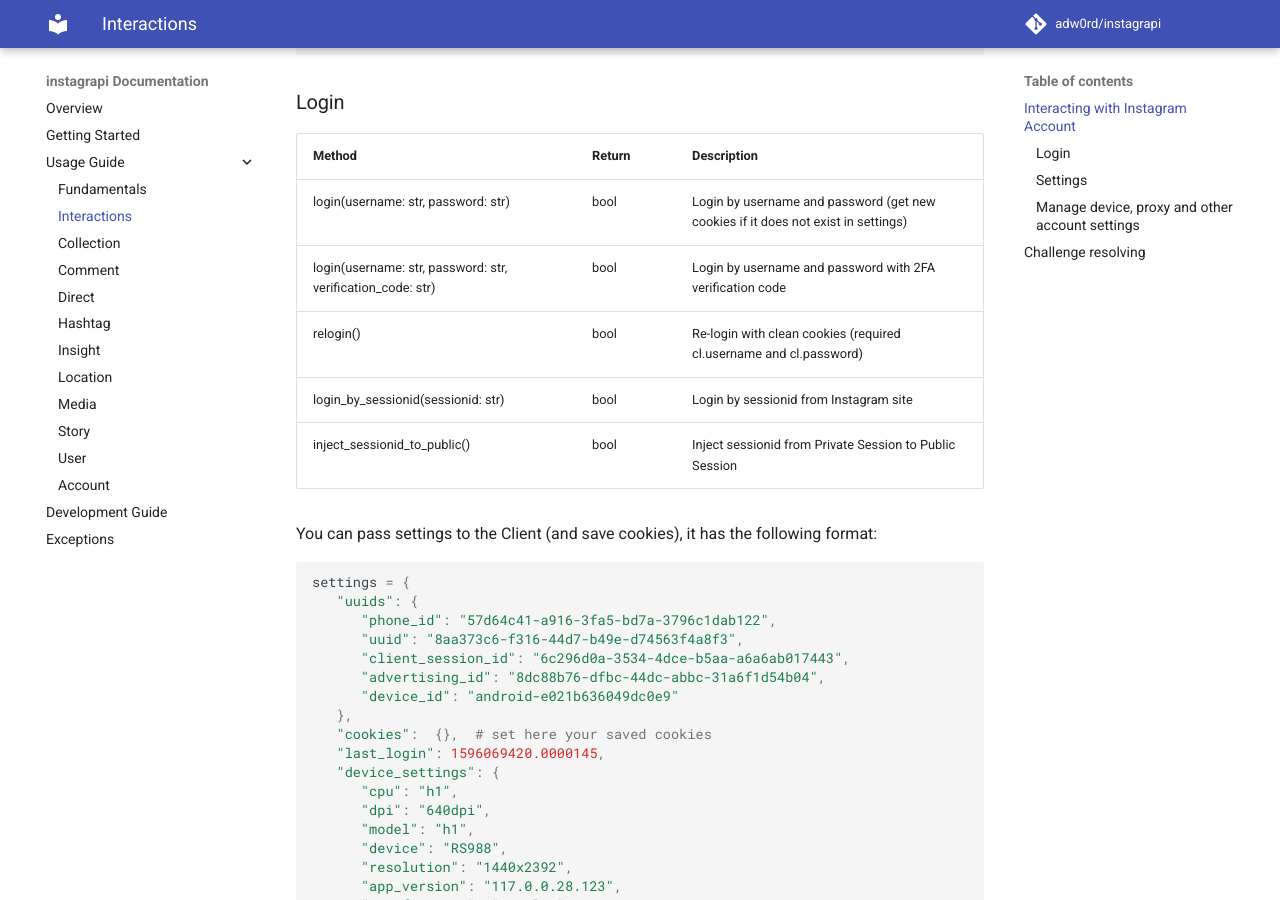
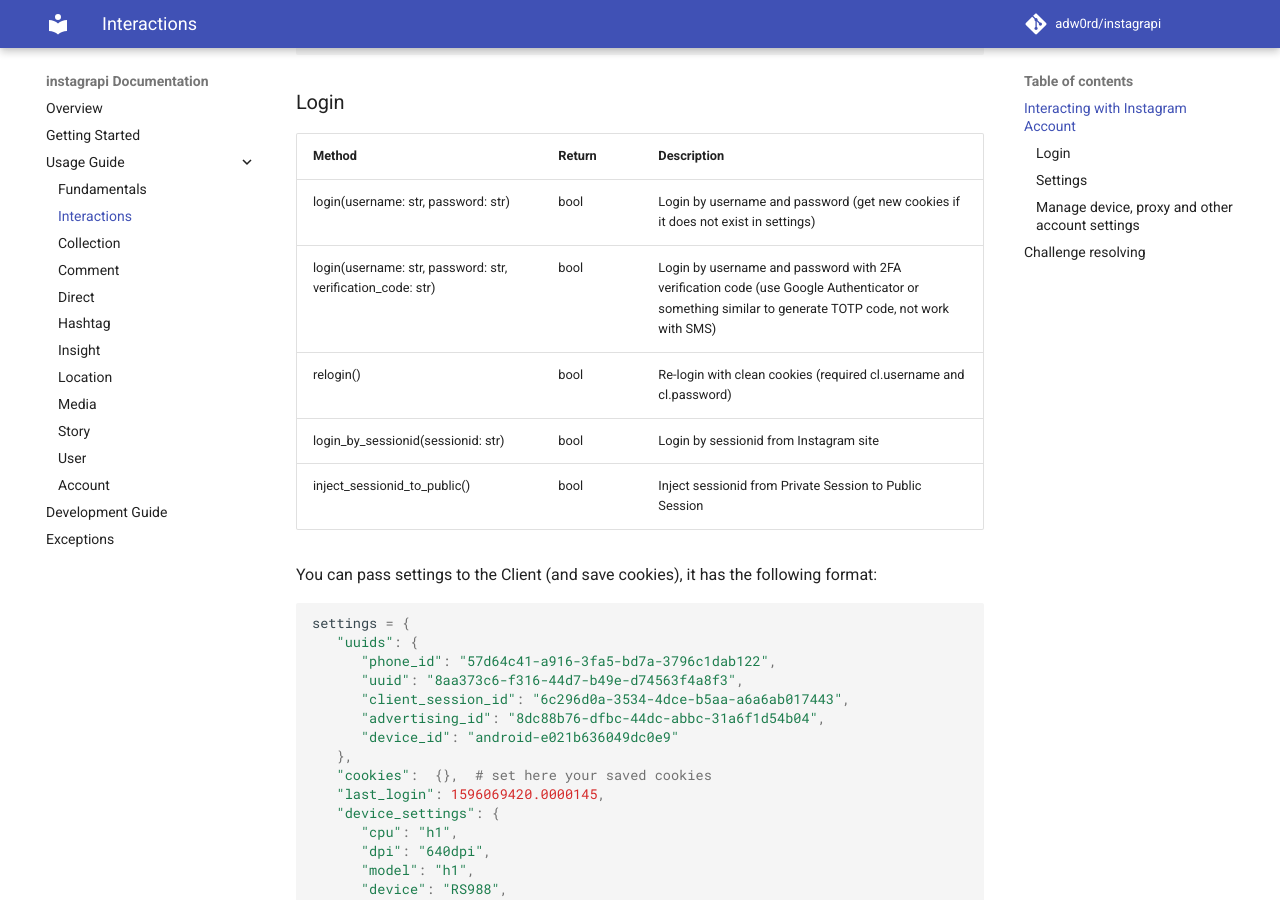
Before and after one commit to subzeroid/instagrapi, an MkDocs documentation site: the page built from docs/usage-guide/interactions.md, in a window 1280 px wide and 900 px high, scrolled down 1281 px. Built offline with MkDocs 1.6.1 and Material for MkDocs 9.7.7, drawn with Linux system fonts in a browser that asks for light colours; comment, search, counter and statistics services are not loaded; the version menu is left out.

Commit message:
Update info about 2FA in docs

```diff
--- a/docs/usage-guide/interactions.md
+++ b/docs/usage-guide/interactions.md
@@ -47,7 +47,7 @@
 | Method                              | Return  | Description
 | ----------------------------------- | ------- | -------------------------------------------------
 | login(username: str, password: str) | bool    | Login by username and password (get new cookies if it does not exist in settings)
-| login(username: str, password: str, verification_code: str) | bool | Login by username and password with 2FA verification code
+| login(username: str, password: str, verification_code: str) | bool | Login by username and password with 2FA verification code (use Google Authenticator or something similar to generate TOTP code, not work with SMS)
 | relogin()                           | bool    | Re-login with clean cookies (required cl.username and cl.password)
 | login_by_sessionid(sessionid: str)  | bool    | Login by sessionid from Instagram site
 | inject_sessionid_to_public()        | bool    | Inject sessionid from Private Session to Public Session
```
